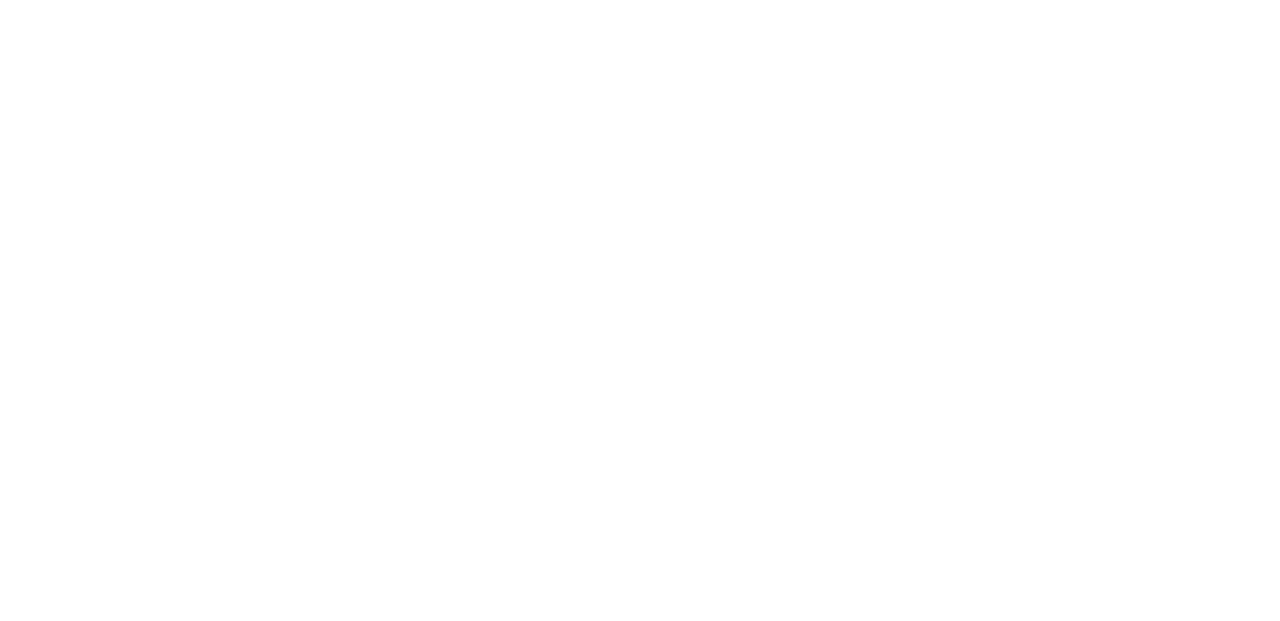
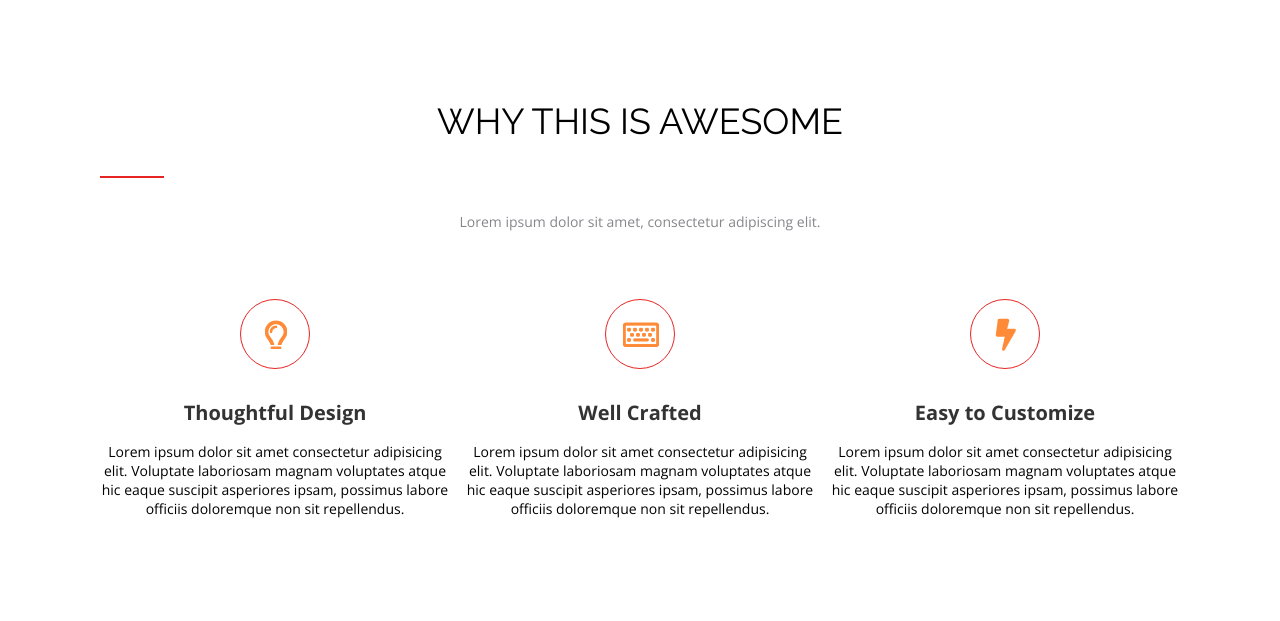
Before and after one commit to andronj/FE33-ProgectName-Stepanenko-Andrey, a plain HTML site: page index.html in a window 1280 px wide. Drawn offline with nearby package versions, Linux system fonts and the light colour scheme.

Commit message:
block section_ready

```diff
--- a/css/awesome.css
+++ b/css/awesome.css
@@ -0,0 +1,55 @@
+.awesome {
+    padding: 100px;
+
+
+}
+.awesome-line {
+    text-align: center;
+    width: 64px;
+    height: 2px;
+    background-color: #E72424;
+    margin-bottom: 34px;
+}
+.awesome-podtext {
+    display: flex;
+    justify-content: center;
+    font-family: 'Open Sans';
+    font-size: 14px;
+    line-height: 19px;
+    color: #86878B;
+    margin-bottom: 68px;
+
+}
+.awesome-row {
+    display: flex;
+    justify-content: space-between;
+}
+.awesome-card {
+    width: 350px;
+}
+.awesome-card-img {
+    width: 70px;
+    height: 70px;
+    border-radius: 50%;
+    margin: 0 auto 30px;
+    display: flex;
+    justify-content: center;
+    align-items: center;
+    border: 1px solid #E72424;
+}
+.awesome-card-title {
+    font-family: 'Open Sans';
+    font-weight: 700;
+    font-size: 20px;
+    line-height: 27px;
+    color: #333333;
+    text-align: center;
+    margin-bottom: 16px;
+}
+.awesome-card-text {
+    font-family: 'Open Sans';
+    font-size: 14px;
+    line-height: 19px;
+    text-align: center;
+    color: #000000;
+}
--- a/css/cdn.css
+++ b/css/cdn.css
@@ -0,0 +1 @@
+@import url('https://fonts.googleapis.com/css2?family=Open+Sans:wght@400;700&family=Raleway&display=swap');
--- a/css/style.css
+++ b/css/style.css
@@ -8,3 +8,25 @@
     list-style: none;
     text-decoration: none;
 }
+
+
+html {
+    font-family: 'Open Sans', 'Raleway' sans-serif;
+}
+
+.container {
+    max-width: 1170px;
+    padding: 0 15px;
+    margin: auto;
+
+}
+
+.title {
+    font-family: 'Raleway';
+    font-size: 36px;
+    line-height: 42px;
+    font-weight: 400;
+    text-align: center;
+    margin-bottom: 34px;
+
+}
--- a/index.html
+++ b/index.html
@@ -4,9 +4,45 @@
     <meta charset="UTF-8">
     <meta http-equiv="X-UA-Compatible" content="IE=edge">
     <meta name="viewport" content="width=device-width, initial-scale=1.0">
+    <link rel="stylesheet" href="/css/style.css">
     <title>Project Awesome</title>
 </head>
 <body>
-
+    <section class="awesome">
+        <div class="awesome-container">
+             <h2 class="title">WHY THIS IS AWESOME</h2>
+            <div class="awesome-line"></div>
+            <span class="awesome-podtext">Lorem ipsum dolor sit amet, consectetur adipiscing elit.</span>
+            <div class="awesome-row">
+                <div class="awesome-card">
+                    <div class="awesome-card-img">
+                        <img src="./img/icons/lamp.png" alt="lamp">
+                    </div>
+                    <h3 class="awesome-card-title">Thoughtful Design</h3>
+                    <div class="awesome-card-text">
+                        <p>Lorem ipsum dolor sit amet consectetur adipisicing elit. Voluptate laboriosam magnam voluptates atque hic eaque suscipit asperiores ipsam, possimus labore officiis doloremque non sit repellendus.</p>
+                    </div>
+                </div>
+                <div class="awesome-card">
+                    <div class="awesome-card-img">
+                        <img src="./img/icons/keyboard.png" alt="keyboard">
+                    </div>
+                    <h3 class="awesome-card-title">Well Crafted</h3>
+                    <div class="awesome-card-text">
+                        <p>Lorem ipsum dolor sit amet consectetur adipisicing elit. Voluptate laboriosam magnam voluptates atque hic eaque suscipit asperiores ipsam, possimus labore officiis doloremque non sit repellendus.</p>
+                    </div>
+                </div>
+                <div class="awesome-card">
+                    <div class="awesome-card-img">
+                        <img src="./img/icons/lightning.png" alt="lightning">
+                    </div>
+                    <h3 class="awesome-card-title">Easy to Customize</h3>
+                    <div class="awesome-card-text">
+                        <p>Lorem ipsum dolor sit amet consectetur adipisicing elit. Voluptate laboriosam magnam voluptates atque hic eaque suscipit asperiores ipsam, possimus labore officiis doloremque non sit repellendus.</p>
+                    </div>
+                </div>
+            </div>
+            </div>
+    </section>
 </body>
 </html>
```
Also changed, not shown: img/icons/keyboard.png (added), img/icons/lamp.png (added), img/icons/lightning.png (added).
